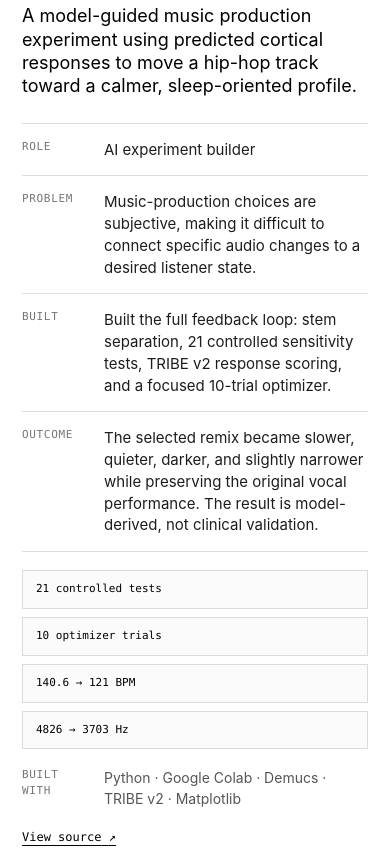
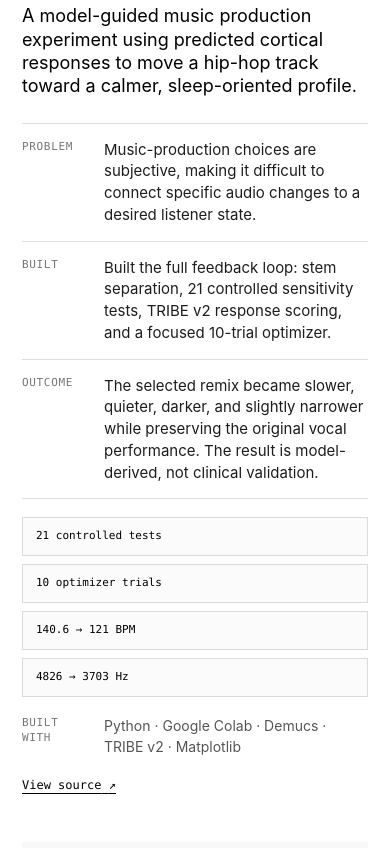
Before and after one commit to arnav-goel05/portfolio-website, a React (Vite) app: page / in a window 390 px wide. Shown: the part 1220-2068 px from the top of the page. Built offline with nearby package versions, Linux system fonts and the light colour scheme.

Commit message:
Align homepage project details

```diff
--- a/src/data/portfolio.ts
+++ b/src/data/portfolio.ts
@@ -14,7 +14,6 @@ export type Project = {
   category: string
   platform: string
   summary: string
-  role: string
   problem: string
   contribution: string
   outcome: string
@@ -34,7 +33,6 @@ export const projects: Project[] = [
     platform: 'Colab Notebook',
     summary:
       'A model-guided music production experiment using predicted cortical responses to move a hip-hop track toward a calmer, sleep-oriented profile.',
-    role: 'AI experiment builder',
     problem:
       'Music-production choices are subjective, making it difficult to connect specific audio changes to a desired listener state.',
     contribution:
@@ -60,7 +58,6 @@ export const projects: Project[] = [
     platform: 'Web App',
     summary:
       'An interactive 3D map for discovering Singapore events, restaurants, landmarks, and routes in one visual planning experience.',
-    role: 'Product engineer',
     problem:
       'Planning something to do in Singapore means jumping between event sites, restaurant lists, social posts, maps, and route-planning tools.',
     contribution:
--- a/src/pages/PortfolioPage.tsx
+++ b/src/pages/PortfolioPage.tsx
@@ -81,10 +81,6 @@ export function PortfolioPage() {
 
               <dl className="work-details">
                 <div>
-                  <dt>Role</dt>
-                  <dd>{project.role}</dd>
-                </div>
-                <div>
                   <dt>Problem</dt>
                   <dd>{project.problem}</dd>
                 </div>
--- a/src/styles/portfolio.css
+++ b/src/styles/portfolio.css
@@ -199,11 +199,15 @@
 .work-list {
   display: grid;
   grid-template-columns: repeat(2, minmax(0, 1fr));
-  gap: clamp(44px, 5vw, 70px) clamp(36px, 3vw, 60px);
+  grid-template-rows: repeat(7, auto);
+  column-gap: clamp(36px, 3vw, 60px);
+  row-gap: 0;
 }
 
 .work-card {
-  display: block;
+  display: grid;
+  grid-row: 1 / span 7;
+  grid-template-rows: subgrid;
   color: #000000;
   text-decoration: none;
 }
@@ -284,6 +288,8 @@
 }
 
 .work-details {
+  display: grid;
+  grid-template-rows: repeat(3, 1fr);
   margin: 26px 0 0;
   border-top: 1px solid var(--line);
 }
--- a/src/styles/responsive.css
+++ b/src/styles/responsive.css
@@ -56,7 +56,17 @@
 
   .work-list {
     grid-template-columns: 1fr;
+    grid-template-rows: none;
     gap: 48px;
+  }
+
+  .work-card {
+    display: block;
+    grid-row: auto;
+  }
+
+  .work-details {
+    display: block;
   }
 
   .work-media {
```
Also changed, not shown: 2 other files (tests, documents, lock files or other folders).
